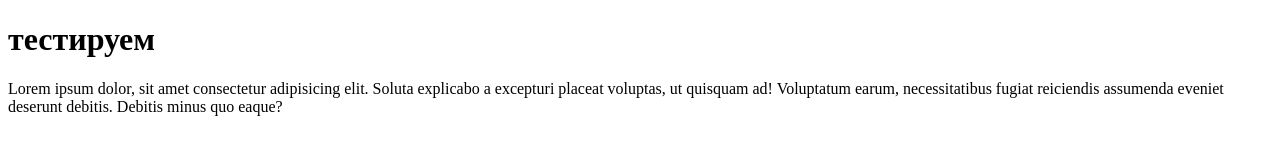
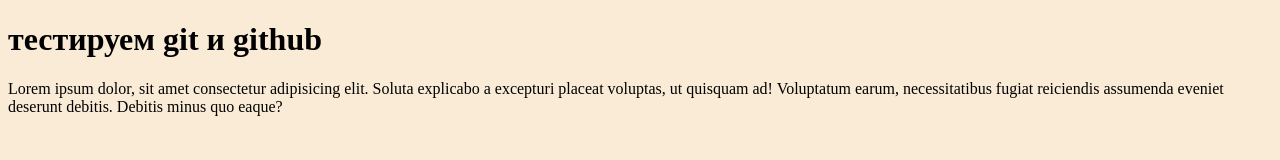
Before and after one commit to PraporPingvin/test1, a plain HTML site: page index.html in a window 1280 px wide. Drawn offline with Linux system fonts and the light colour scheme.

Commit message:
set style for body

```diff
--- a/css/style.css
+++ b/css/style.css
@@ -0,0 +1,3 @@
+body{
+    background-color: antiquewhite;
+}
--- a/index.html
+++ b/index.html
@@ -8,7 +8,7 @@
     <link rel="stylesheet" href="css/style.css">
 </head>
 <body>
-    <h1>тестируем</h1>
+    <h1>тестируем git и github</h1>
     <p>Lorem ipsum dolor, sit amet consectetur adipisicing elit. Soluta explicabo a excepturi placeat voluptas, ut quisquam ad! Voluptatum earum, necessitatibus fugiat reiciendis assumenda eveniet deserunt debitis. Debitis minus quo eaque?</p>
 </body>
 </html>
```
